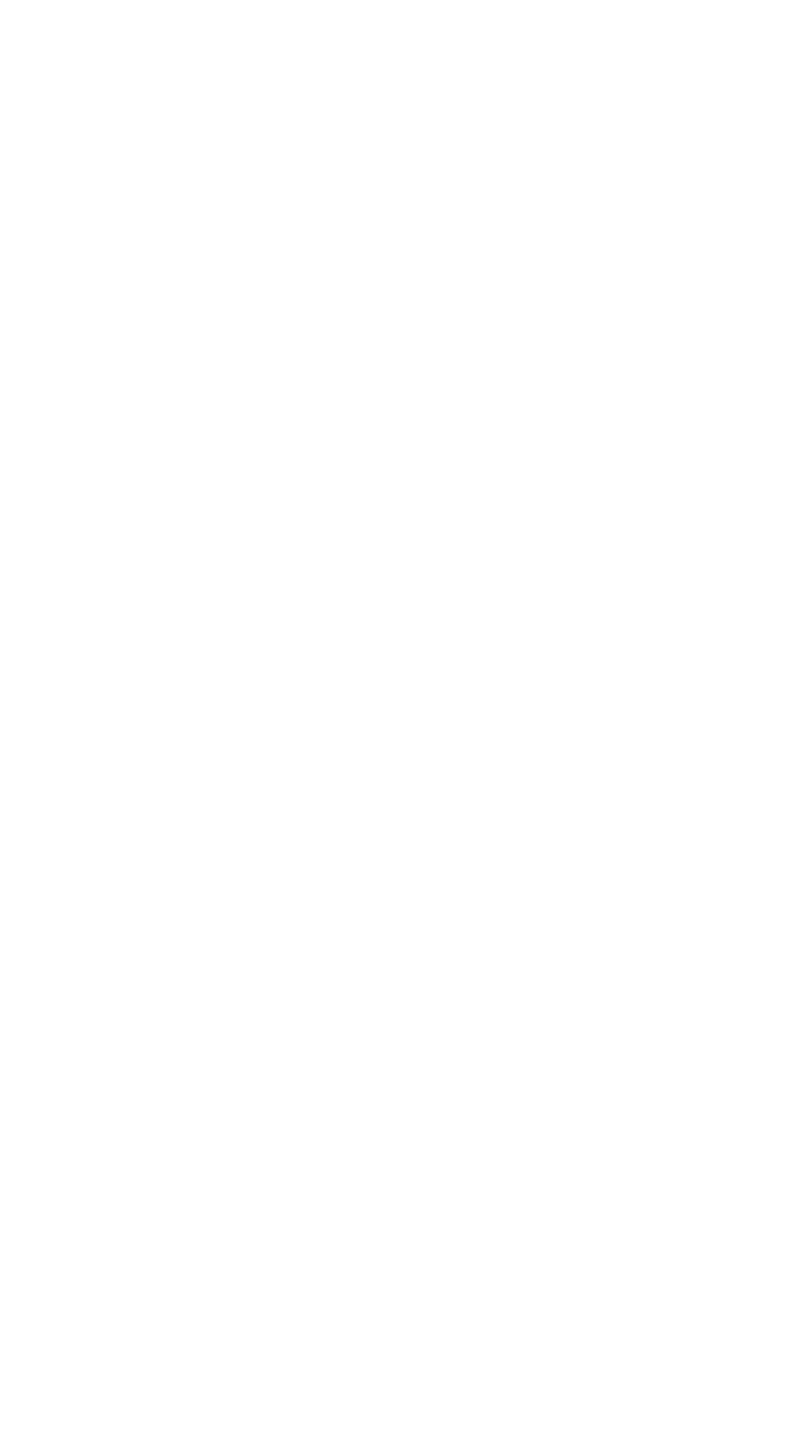
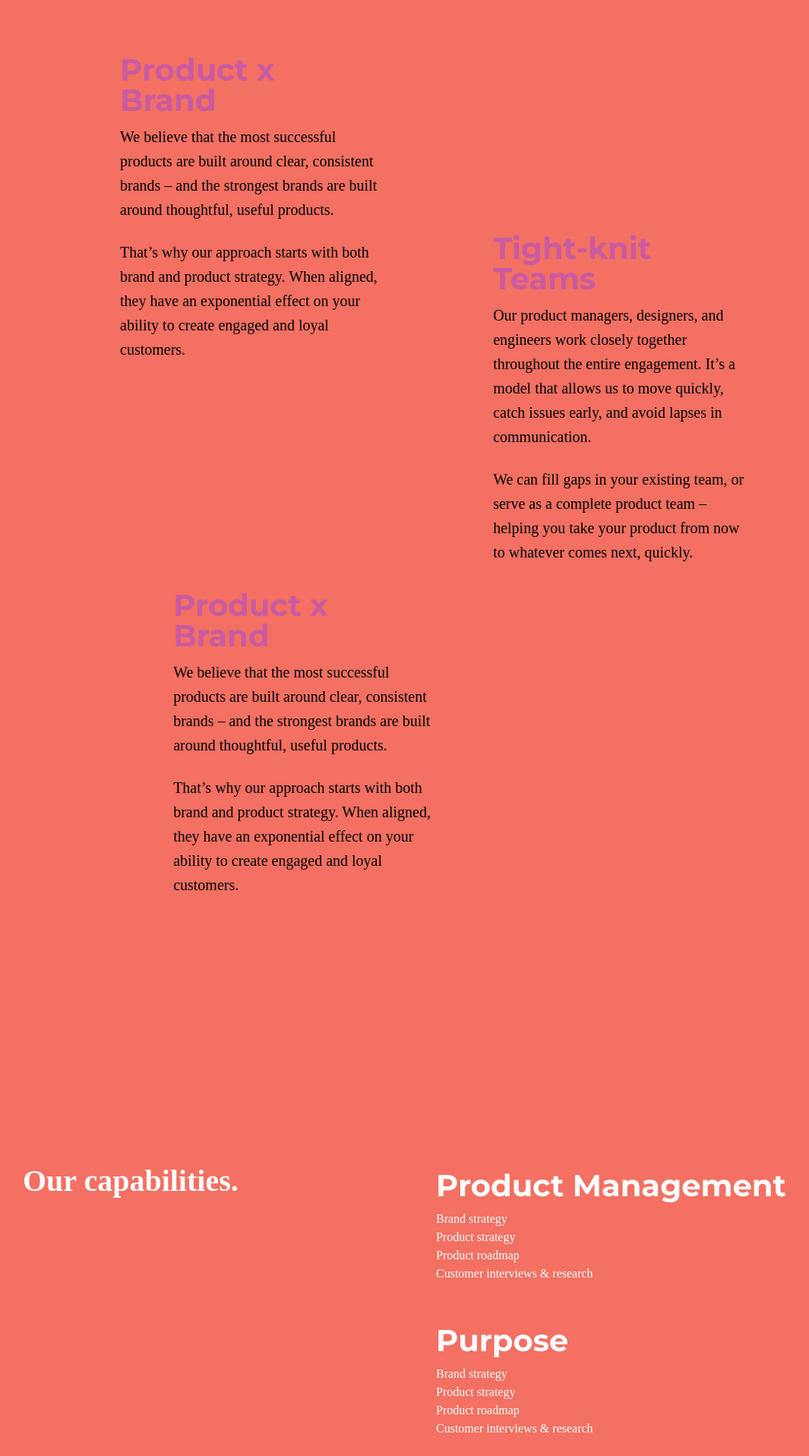
Before and after one commit to relaydesignco/relaywebsite, a Vue app: page /approach in a window 1280 px wide. Shown: the part 880-2797 px from the top of the page at 76% size, without its empty margins (66-1131 px from the left). Before the commit the page ends 800 px from the top, so only its background shows below. Built offline with nearby package versions, Linux system fonts and the light colour scheme; a web font is replaced by a local one.

Commit message:
Add Approach page content

```diff
--- a/src/views/Approach.vue
+++ b/src/views/Approach.vue
@@ -1,15 +1,123 @@
 <script setup lang="ts">
+import { ref } from 'vue'
+import ColorSection from '../components/ColorSection.vue'
 import Footer from '../components/Footer.vue'
+
+const bg = ref('bg-white')
+
+function onChangeBg(color: string) {
+  bg.value = color
+}
 </script>
 
 <template>
-  <main>
-    <h1>Approach!</h1>
+  <main :class="bg">
+    <ColorSection bg-color="pink" @changeBg="onChangeBg">
+      <div class="flex flex-col min-h-screen px-8 md:px-24 items-center justify-center">
+        <h1 class="h1 text-center text-blue">Approach.</h1>
+        <p class="text-center large">Our design-led process helps clients build what matters – to their customers, and their businesses – reliably and effectively.</p>
+      </div>
+    </ColorSection>
+
+    <ColorSection bg-color="white" @changeBg="onChangeBg">
+      <div class="min-h-screen w-full px-8 md:px-24 lg:px-56 py-36 items-start grid approach-grid">
+        <div class="area1">
+          <h2 class="h5 text-pink">Product x Brand</h2>
+          <p>We believe that the most successful products are built around clear, consistent brands – and the strongest brands are built around thoughtful, useful products.</p>
+          <p>That’s why our approach starts with both brand and product strategy. When aligned, they have an exponential effect on your ability to create engaged and loyal customers.</p>
+        </div>
+        <div class="area2">
+          <h2 class="h5 text-pink">Tight-knit Teams</h2>
+          <p>Our product managers, designers, and engineers work closely together throughout the entire engagement. It’s a model that allows us to move quickly, catch issues early, and avoid lapses in communication.</p>
+          <p>We can fill gaps in your existing team, or serve as a complete product team – helping you take your product from now to whatever comes next, quickly.</p>
+        </div>
+        <div class="area3">
+          <h2 class="h5 text-pink">Product x Brand</h2>
+          <p>We believe that the most successful products are built around clear, consistent brands – and the strongest brands are built around thoughtful, useful products.</p>
+          <p>That’s why our approach starts with both brand and product strategy. When aligned, they have an exponential effect on your ability to create engaged and loyal customers.</p>
+        </div>
+      </div>
+    </ColorSection>
+
+
+    <ColorSection bg-color="red" @changeBg="onChangeBg">
+      <div class="flex flex-col md:flex-row min-h-screen px-8 md:px-24 py-36 items-start text-white capabilities">
+        <h2 class="h6 mb-12 text-white md:w-1/2 md:sticky md:top-32">Our capabilities.</h2>
+        <div class="md:w-1/2">
+          <div class="mb-14">
+            <h3 class="h5 text-white mt-4">Product Management</h3>
+            <ul>
+              <li>Brand strategy</li>
+              <li>Product strategy</li>
+              <li>Product roadmap</li>
+              <li>Customer interviews & research</li>
+            </ul>
+          </div>
+          <div class="mb-14">
+            <h3 class="h5 text-white">Purpose</h3>
+            <ul>
+              <li>Brand strategy</li>
+              <li>Product strategy</li>
+              <li>Product roadmap</li>
+              <li>Customer interviews & research</li>
+            </ul>
+          </div>
+          <div class="mb-14">
+            <h3 class="h5 text-white">Progress</h3>
+            <ul>
+              <li>Brand strategy</li>
+              <li>Product strategy</li>
+              <li>Product roadmap</li>
+              <li>Customer interviews & research</li>
+            </ul>
+          </div>
+        </div>
+      </div>
+    </ColorSection>
+
   </main>
   <Footer />
 </template>
 
 <style scoped>
 
+main {
+  transition: background-color 1.2s ease;
+}
 
+.approach-grid .h5 {
+  @apply text-4xl leading-none mb-3
+}
+
+.approach-grid p {
+  @apply mb-6 text-xl;
+
+  line-height: 1.6;
+}
+.approach-grid {
+  grid-template-columns: repeat(12, 1fr);
+  grid-template-rows: repeat(3, 1fr);
+  grid-column-gap: 10px;
+  grid-row-gap: 10px;
+}
+
+
+.area1 { grid-area: 1 / 1 / 2 / 13; }
+.area2 { grid-area: 2 / 1 / 3 / 13; }
+.area3 { grid-area: 3 / 1 / 4 / 13; }
+
+@screen md {
+
+  .approach-grid {
+    grid-template-rows: repeat(5, 1fr);
+  }
+
+  .area1 { grid-area: 1 / 1 / 3 / 6; }
+  .area2 { grid-area: 2 / 8 / 4 / 13; }
+  .area3 { grid-area: 4 / 2 / 6 / 7; }
+}
+
+.capabilities .h5 {
+  @apply text-4xl leading-none mb-3
+}
 </style>
```
